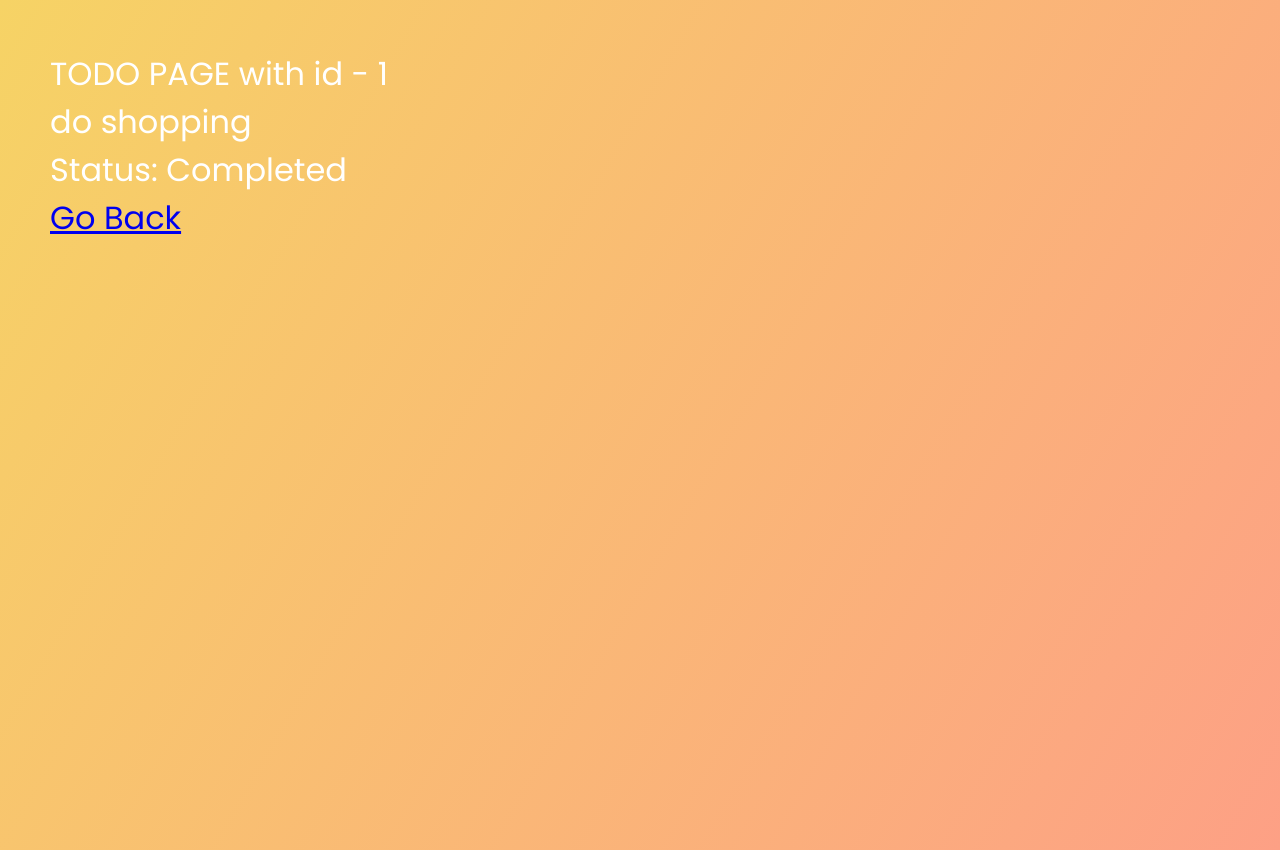
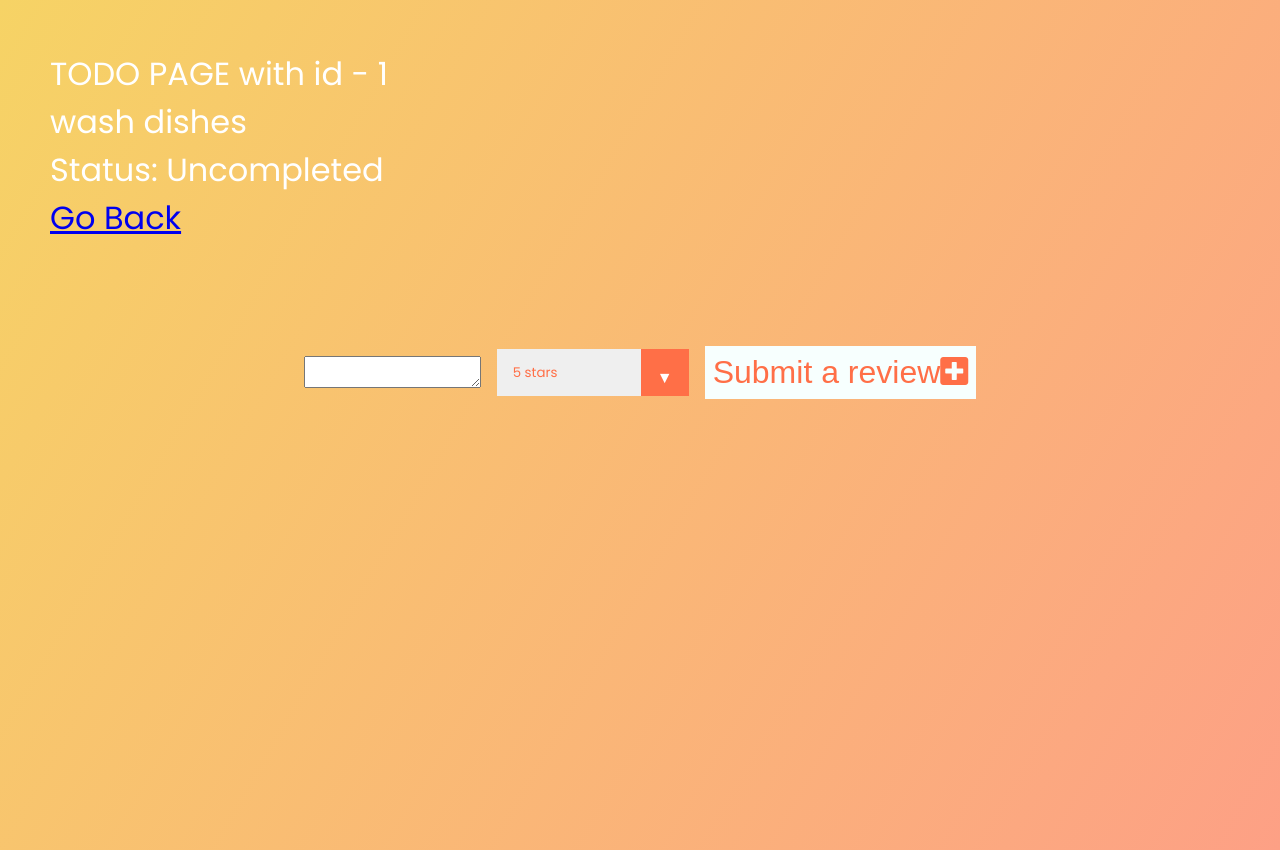
Before and after one commit to IonutCatalin/TodoList, a React (Create React App) app: page /todos/1 in a window 1280 px wide. Built offline with nearby package versions, Linux system fonts and the light colour scheme; data requests are answered from the project's data file.

Commit message:
add review for todos

```diff
--- a/db.json
+++ b/db.json
@@ -1,23 +1,39 @@
 {
   "todos": [
     {
-      "text": "do shopping",
-      "completed": true,
+      "text": "wash dishes",
+      "completed": false,
+      "reviews": [
+        {
+          "message": "12311",
+          "rating": "5 stars",
+          "id": 96
+        }
+      ],
       "id": 1
     },
     {
+      "text": "go to",
       "completed": false,
-      "id": 2,
-      "text": "go market"
+      "reviews": [
+        {
+          "message": "bbbbb",
+          "rating": "2 stars",
+          "id": 872
+        }
+      ],
+      "id": 2
     },
     {
-      "text": "eat",
+      "text": "go 2",
       "completed": false,
+      "reviews": [],
       "id": 3
     },
     {
-      "text": "sleep",
-      "completed": true,
+      "text": "go 3",
+      "completed": false,
+      "reviews": [],
       "id": 4
     }
   ]
--- a/src/components/Form.js
+++ b/src/components/Form.js
@@ -15,6 +15,7 @@ const Form = ({ statusHandler, onTodoAdd }) => {
 			body: JSON.stringify({
 				text: inputText,
 				completed: false,
+				reviews: [],
 			}),
 			headers: {
 				"Content-Type": "application/json",
--- a/src/components/TodoDetails.js
+++ b/src/components/TodoDetails.js
@@ -6,6 +6,29 @@ import { useEffect } from "react/cjs/react.development";
 const TodoDetails = () => {
 	const { id } = useParams();
 	const [todo, setTodo] = useState({});
+	// const [inputText, setInputText] = useState("");
+	const [reviews, setReviews] = useState([]);
+
+	const [reviewInfos, setReviewInfos] = useState({
+		rating: "5 stars",
+		message: "",
+		date: new Date().getFullYear(),
+	});
+
+	const onTodoAddReview = (review) => {
+		setReviews([...reviews, review]);
+	};
+
+	const ratingHandler = (e) => {
+		const newData = { ...reviewInfos };
+		newData[e.target.name] = e.target.value;
+		setReviewInfos(newData);
+
+		console.log(newData);
+	};
+	// const inputTextHandler = (e) => {
+	// 	setInputText(e.target.value);
+	// };
 
 	async function getTodo() {
 		const response = await fetch(`http://localhost:3001/todos/${id}`, {
@@ -16,20 +39,95 @@ const TodoDetails = () => {
 		});
 		const data = await response.json();
 		setTodo(data);
+		console.log(todo);
+	}
+
+	async function submitReviewHandler(e) {
+		const { rating, message } = reviewInfos;
+
+		e.preventDefault();
+		//if (!rating || !message) return;
+
+		try {
+			const response = await fetch(`http://localhost:3001/todos/${id}`, {
+				method: "PUT",
+				body: JSON.stringify({
+					...todo,
+					reviews: [
+						{
+							message: reviewInfos.message,
+							rating: reviewInfos.rating,
+							id: Math.ceil(Math.random() * 1000),
+						},
+					],
+				}),
+				headers: {
+					"Content-Type": "application/json",
+				},
+			});
+			const data = await response.json();
+			onTodoAddReview(data);
+		} catch (err) {
+			console.log(err);
+		}
+
+		// getReviewList();  get toate reviewurile
+
+		reviewInfos.message = "";
 	}
 
 	useEffect(() => {
 		getTodo();
 	}, []);
 	return (
+		<>
 			<div style={{ margin: "50px 50px", fontSize: "2rem" }}>
 				<div>TODO PAGE with id - {id}</div>
 				<div>{todo.text}</div>
 				<div>
-				{todo.completed === true ? "Status: Completed" : "Status: Uncompleted"}
+					{todo.completed === true
+						? "Status: Completed"
+						: "Status: Uncompleted"}
 				</div>
 				<Link to="/">Go Back</Link>
 			</div>
+
+			<form>
+				<textarea
+					type="text"
+					className="todo-input"
+					name="message"
+					value={reviewInfos.message}
+					onChange={ratingHandler}
+				/>
+
+				<div className="select">
+					<select
+						name="rating"
+						className="filter-todo"
+						onChange={(e) => {
+							ratingHandler(e);
+						}}
+						value={reviewInfos.rating}
+					>
+						<option value="5 stars">5 stars</option>
+						<option value="4 stars">4 stars</option>
+						<option value="3 stars">3 stars</option>
+						<option value="2 stars">2 stars</option>
+						<option value="1 star">1 star</option>
+					</select>
+				</div>
+				<button
+					onClick={submitReviewHandler}
+					className="todo-button"
+					type="submit"
+				>
+					{" "}
+					Submit a review
+					<i className="fas fa-plus-square"></i>
+				</button>
+			</form>
+		</>
 	);
 };
 
```
Lines whose indentation alone changed are shown as unchanged.
